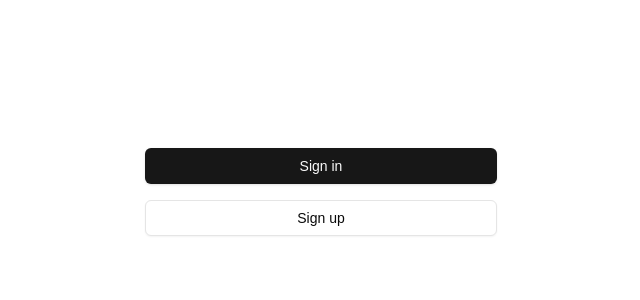
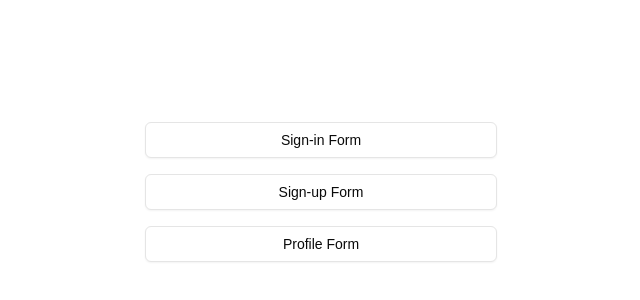
Before and after one commit to gubriyeeel/forms, a Next.js app: page / in a window 1280 px wide. Shown: the part 224-524 px from the top of the page, without its empty margins (319-959 px from the left). Built offline with nearby package versions, Linux system fonts and the light colour scheme; a web font is replaced by a local one.

Commit message:
chore: add button for profile form

```diff
--- a/app/page.tsx
+++ b/app/page.tsx
@@ -7,16 +7,22 @@ export default function Home() {
     <main className="flex min-h-screen flex-col items-center justify-center p-4">
       <div className="flex flex-col gap-4 w-full max-w-sm">
         <Link
-          className={cn("", buttonVariants({ variant: "default" }))}
+          className={cn("", buttonVariants({ variant: "outline" }))}
           href="/sign-in"
         >
-          Sign in
+          Sign-in Form
         </Link>
         <Link
           className={cn("", buttonVariants({ variant: "outline" }))}
           href="/sign-up"
         >
-          Sign up
+          Sign-up Form
+        </Link>
+        <Link
+          className={cn("", buttonVariants({ variant: "outline" }))}
+          href="/profile"
+        >
+          Profile Form
         </Link>
       </div>
     </main>
```
